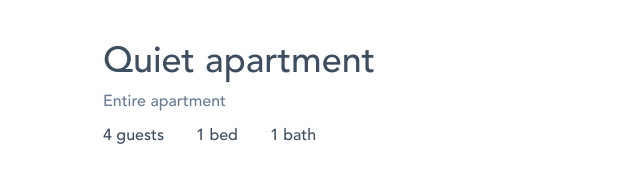
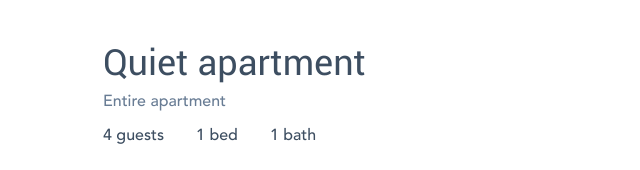
Before and after one commit to Laliquenoare/AirBnB-v2.0, a plain HTML site: page index.html in a window 1280 px wide. Shown: the part 530-700 px from the top of the page, 87-727 px from the left. Drawn offline with Linux system fonts and the light colour scheme.

Commit message:
roboto font

```diff
--- a/styles/main.css
+++ b/styles/main.css
@@ -144,7 +144,8 @@ a {
         font-size: 36px;
         line-height: 42px;
         color: #3d4e61;
-        margin-bottom: 10.16px; }
+        margin-bottom: 10.16px;
+        font-family: "Roboto", sans-serif; }
       .main .container .apartment .entire-apartament__link {
         display: block;
         font-size: 16px;
```
Also changed, not shown: 1 other file.
